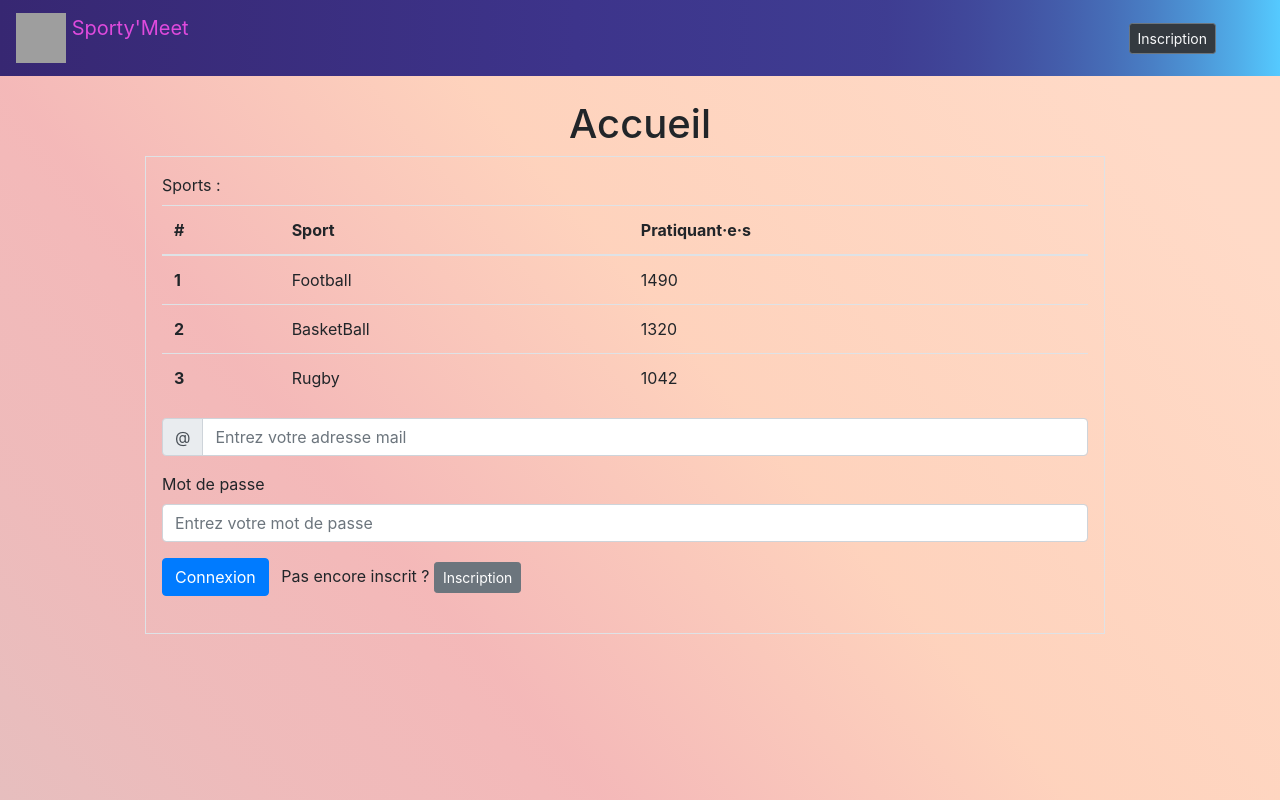
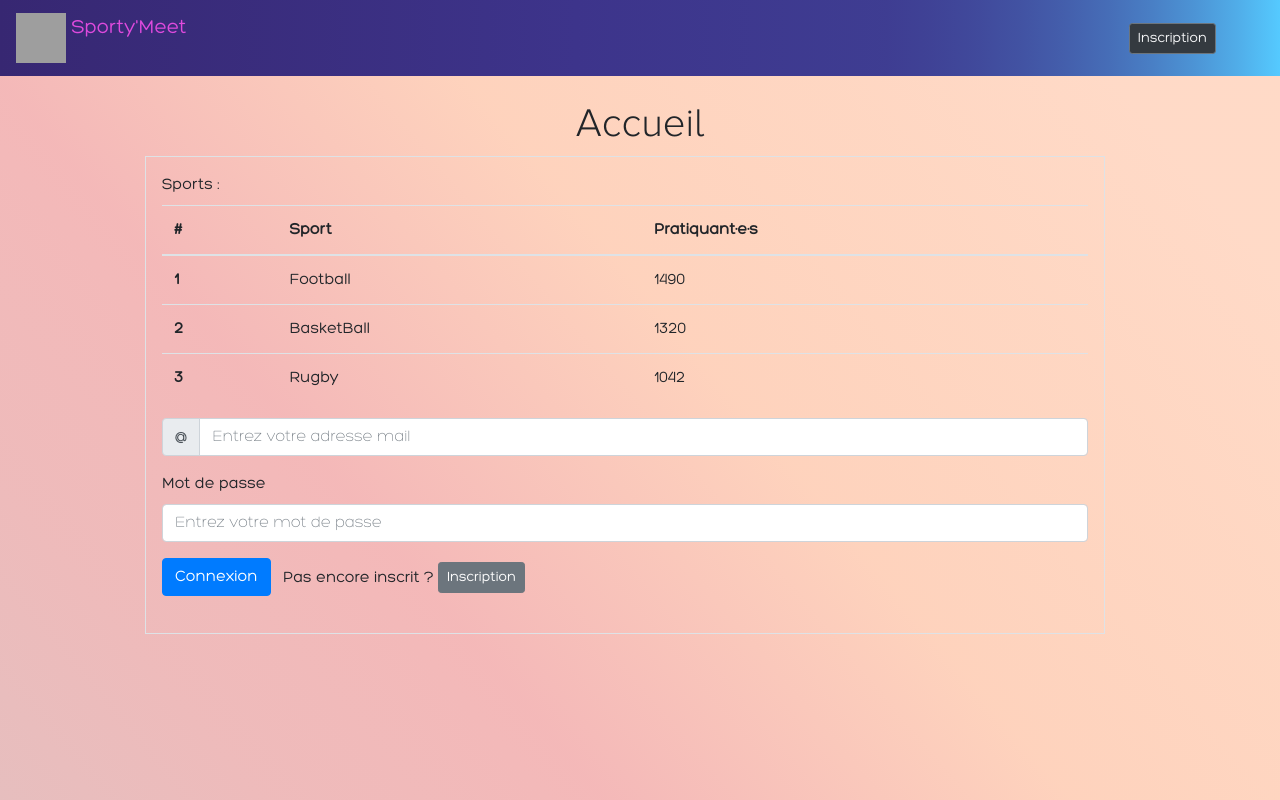
Before and after one commit to QDelage/TechnoWeb-Project, a PHP site: page / in a window 1280 px wide. Run offline with PHP 8.4, Linux system fonts and the light colour scheme; grey boxes are pictures that could not be loaded.

Commit message:
Fonts du site

```diff
--- a/css/stylesheet.css
+++ b/css/stylesheet.css
@@ -1,3 +1,32 @@
+/* Polices d'écriture */
+
+@font-face {
+    font-family: hero;
+    src: url("fonts/Hero/Hero.otf");
+}
+
+@font-face {
+    font-family: heroLight;
+    src: url("fonts/Hero/Hero Light.otf");
+}
+
+@font-face {
+    font-family: proximaLight;
+    src: url("fonts/ProximaLight/Proxima Nova Alt Light.otf");
+}
+
+*{
+    font-family: hero !important;
+}
+
+input, select{
+    font-family: heroLight !important;
+}
+
+h1, h2, h3, h4{
+    font-family: proximaLight !important;
+}
+
 #logo {
     width: 50px;
     height: 50px;
```
Also changed, not shown: css/fonts/Hero/Hero Light.otf (added), css/fonts/Hero/Hero.otf (added), css/fonts/ProximaLight/Proxima Nova Alt Light.otf (added).
